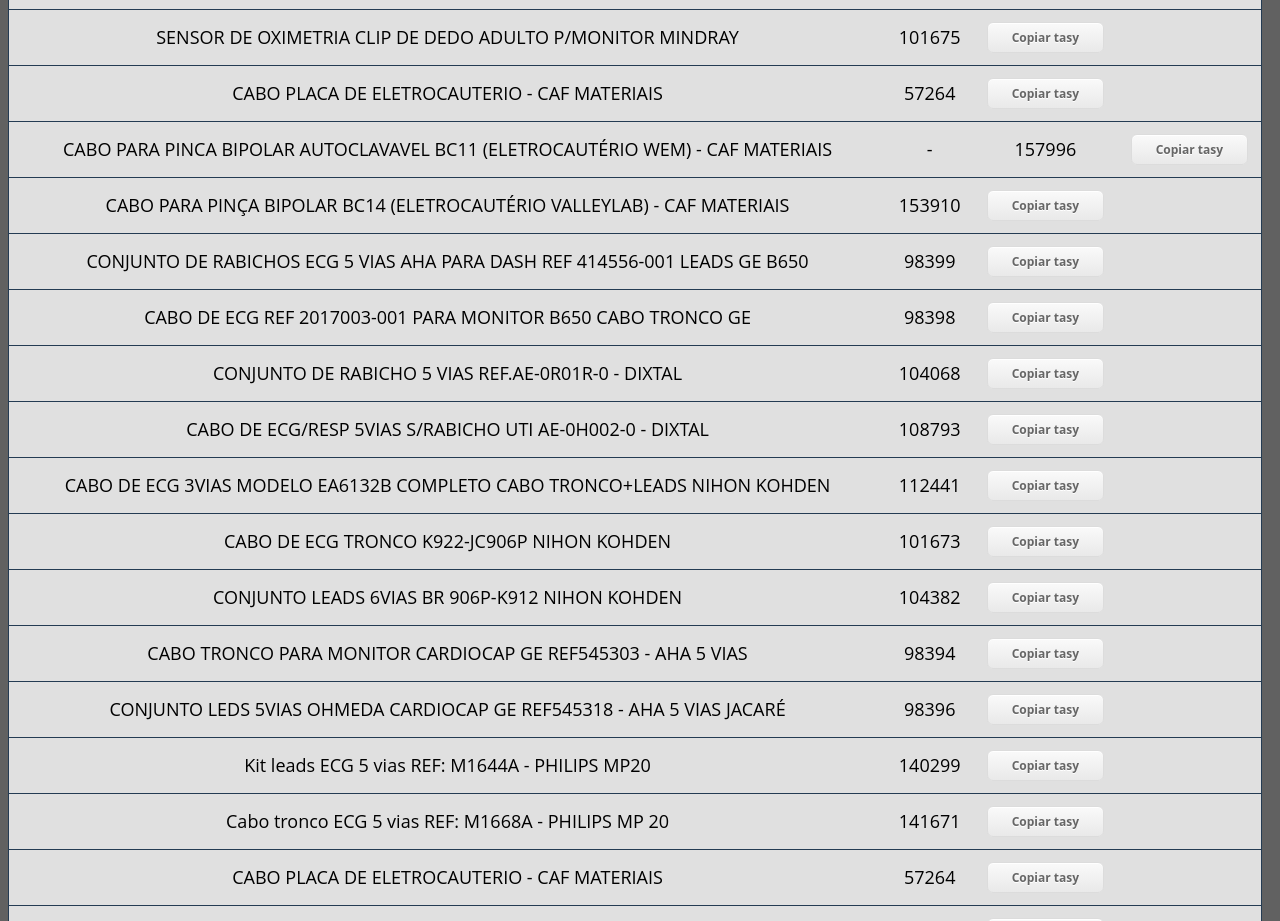
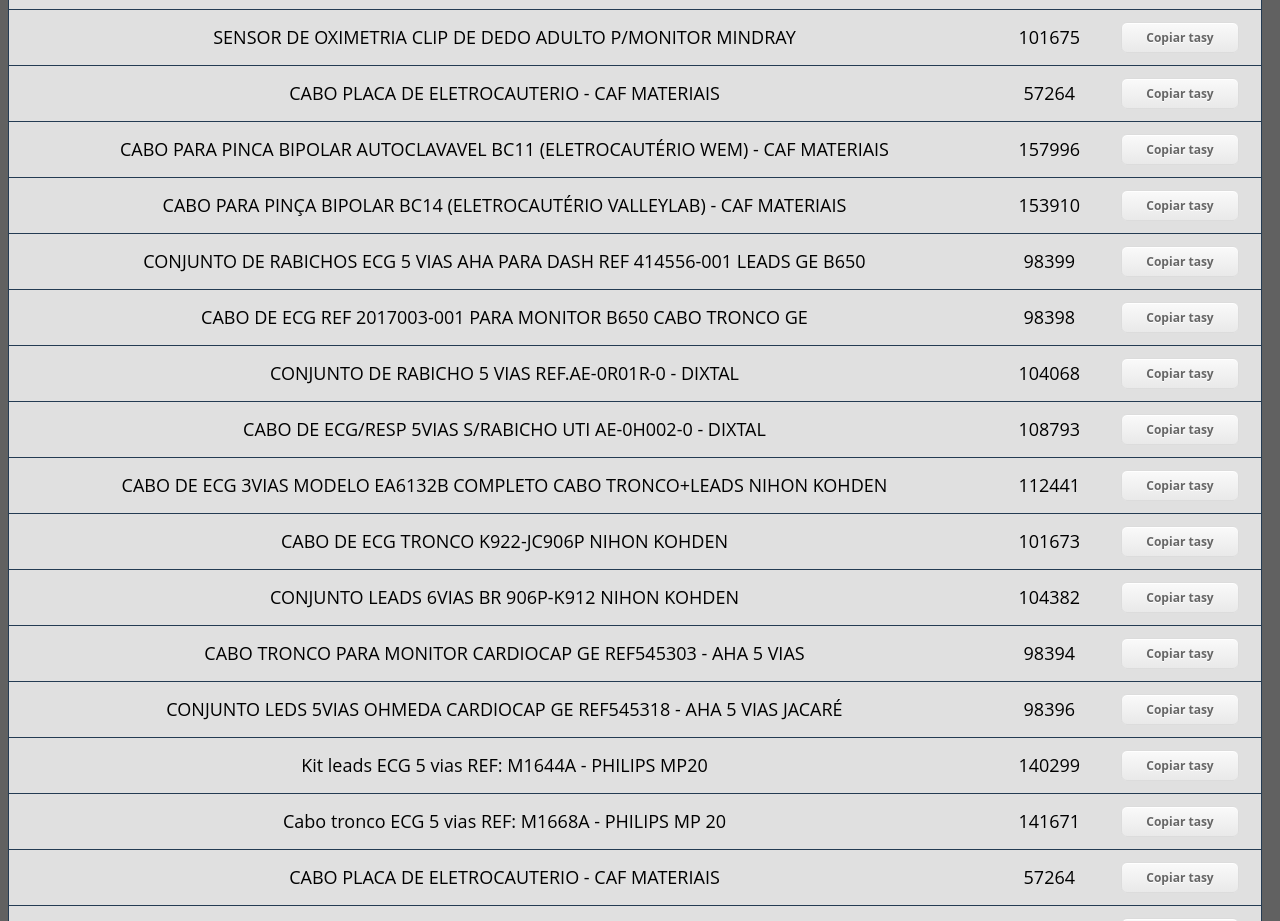
Before and after one commit to junior624/listatestetasy, a plain HTML site: page index.html in a window 1280 px wide. Shown: the part 1589-2510 px from the top of the page. Drawn offline with Linux system fonts and the light colour scheme.

Commit message:
correção index linha 54

```diff
--- a/index.html
+++ b/index.html
@@ -51,7 +51,7 @@
       <tr><td>CABO EXTENSOR DE OXIMETRIA 0010-20-42594 MINDRAY VS 800</td><td data-type="cod">101587<td><button data-type="copy">Copiar tasy</button></td></td></tr>
       <tr><td>SENSOR DE OXIMETRIA CLIP DE DEDO ADULTO P/MONITOR MINDRAY</td><td data-type="cod">101675<td><button data-type="copy">Copiar tasy</button></td></td></tr>
       <tr><td>CABO PLACA DE ELETROCAUTERIO - CAF MATERIAIS</td><td data-type="cod">57264<td><button data-type="copy">Copiar tasy</button></td></td></tr>
-      <tr><td>CABO PARA PINCA BIPOLAR AUTOCLAVAVEL BC11 (ELETROCAUTÉRIO WEM) - CAF MATERIAIS</td><td data>- </td><td data-type="cod">157996<td><button data-type="copy">Copiar tasy</button></td></td></tr>
+      <tr><td>CABO PARA PINCA BIPOLAR AUTOCLAVAVEL BC11 (ELETROCAUTÉRIO WEM) - CAF MATERIAIS</td><td data-type="cod">157996<td><button data-type="copy">Copiar tasy</button></td></td></tr>
       <tr><td>CABO PARA PINÇA BIPOLAR BC14 (ELETROCAUTÉRIO VALLEYLAB) - CAF MATERIAIS</td><td data-type="cod">153910<td><button data-type="copy">Copiar tasy</button></td></td></tr>
       <tr><td>CONJUNTO DE RABICHOS ECG 5 VIAS AHA PARA DASH REF 414556-001 LEADS GE B650</td><td data-type="cod">98399<td><button data-type="copy">Copiar tasy</button></td></td></tr>
       <tr><td>CABO DE ECG REF 2017003-001 PARA MONITOR B650 CABO TRONCO GE</td><td data-type="cod">98398<td><button data-type="copy">Copiar tasy</button></td></td></tr>
```
